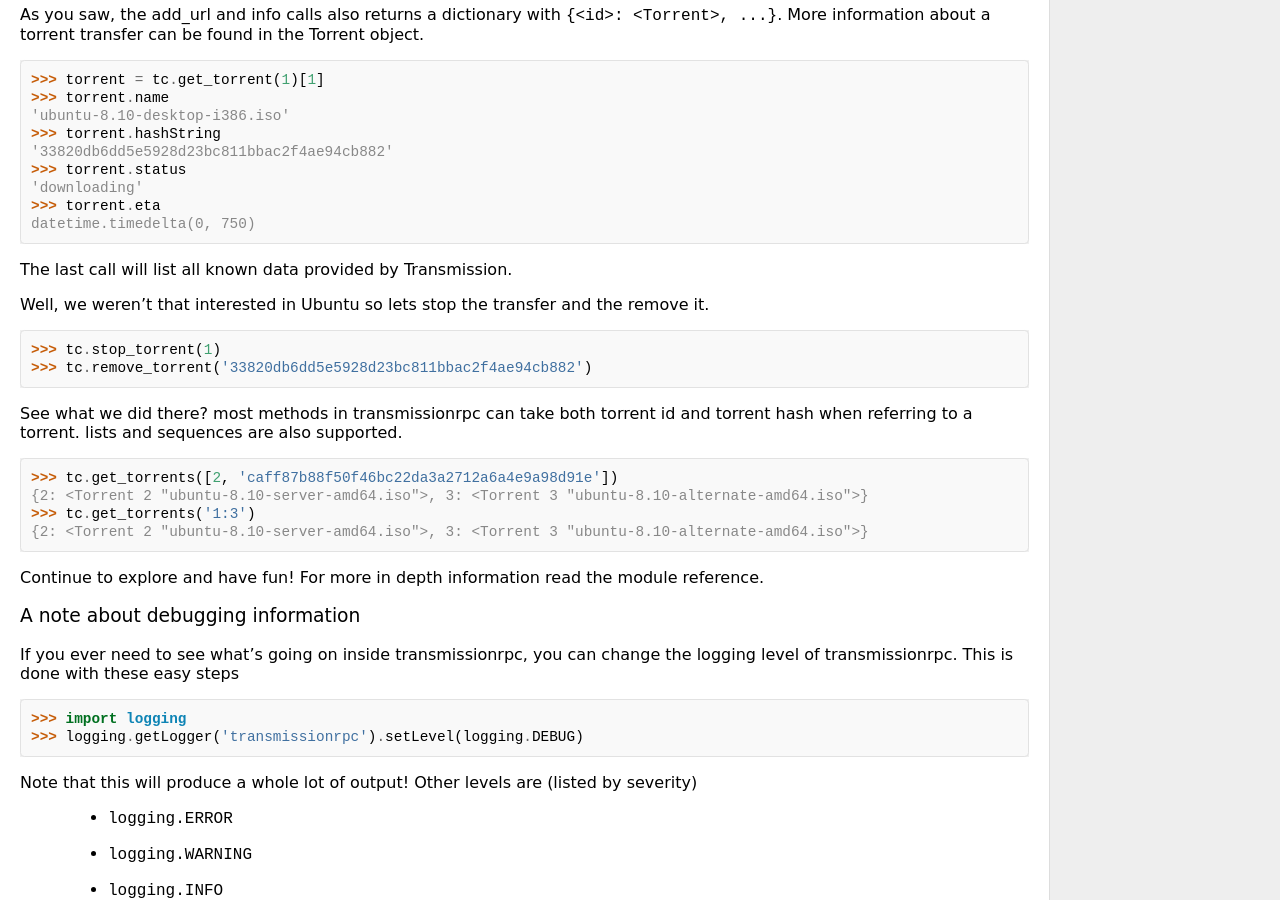
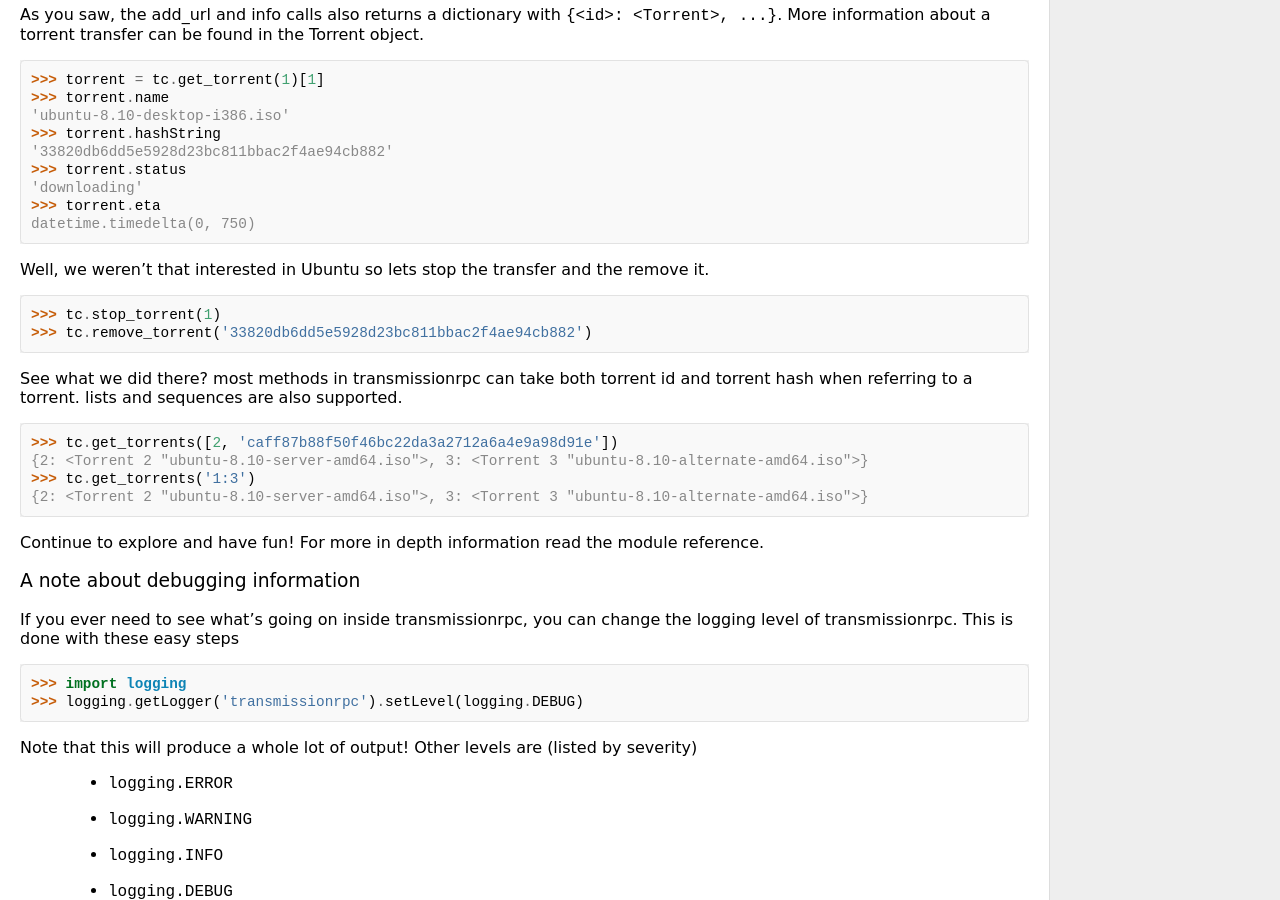
Before and after one commit to rpatterson/prunerr, a Sphinx documentation site: the page built from doc/index.rst, in a window 1280 px wide and 900 px high, scrolled down 1600 px. Built offline with Sphinx 7.4.7, drawn with Linux system fonts in a browser that asks for light colours.

Commit message:
More documentation fixing.

```diff
--- a/doc/index.rst
+++ b/doc/index.rst
@@ -121,8 +121,6 @@ found in the Torrent object.
     >>> torrent.eta
     datetime.timedelta(0, 750)
 
-The last call will list all known data provided by Transmission.
-
 Well, we weren't that interested in Ubuntu so lets stop the transfer and the
 remove it.
 
```
